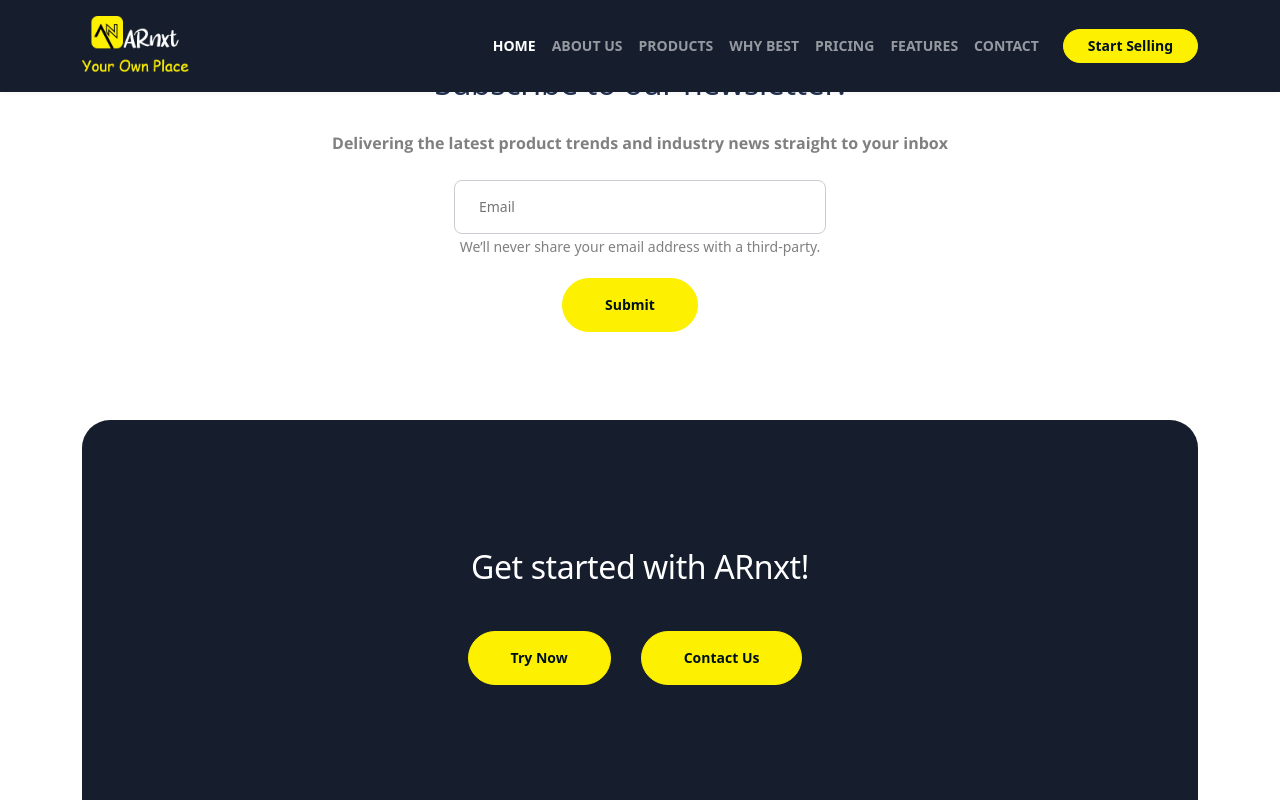
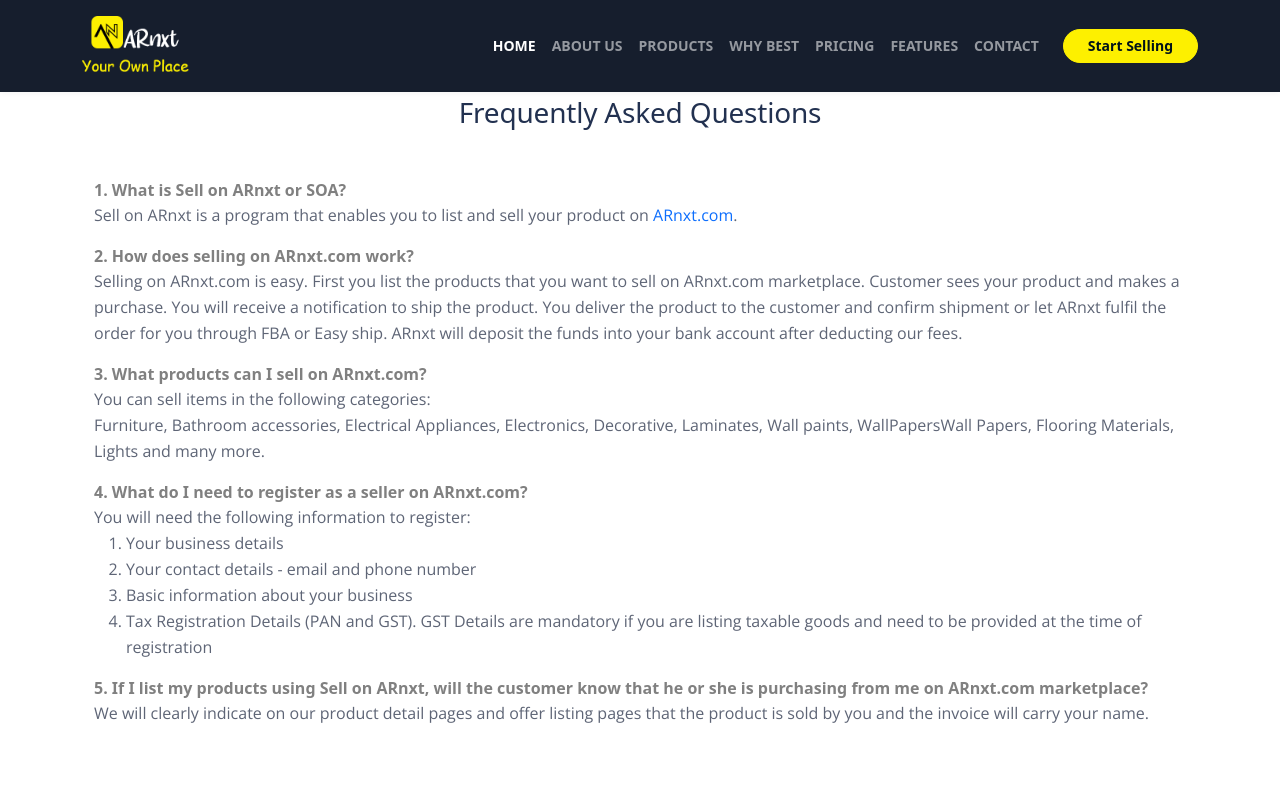
Before and after one commit to quleep/new-arnxt-landing-page, a React (Create React App) app: page /faqs in a window 1280 px wide. Shown: the top 800 px of the page. Built offline with nearby package versions, Linux system fonts and the light colour scheme.

Commit message:
faqs added

```diff
--- a/src/Component/Faqs.js
+++ b/src/Component/Faqs.js
@@ -1,11 +1,93 @@
-import React from 'react';
+import React, {useEffect} from 'react';
 
 function Faqs() {
-    return (
-        <div>
-
+  // scrolled to top when redirected from a page
+  useEffect(() => {
+    window.scrollTo(0, 0);
+  }, []);
+  return (
+    <div className="mt-5 p-5">
+      <div className="container text-start">
+        {/* heading start */}
+        <div className="">
+          <h3 className="text-center">Frequently Asked Questions</h3>
         </div>
-    )
+        {/* heading end */}
+        {/* description start */}
+        <div name="description" className="my-5 container-fluid ar-grey-font">
+          <div className="pane-content">
+            <div className="installation-steps">
+              <div className="installation-step">
+                <b className="step-title">1. What is Sell on ARnxt or SOA?</b>
+                <p className="step-content">
+                  Sell on ARnxt is a program that enables you to list and sell
+                  your product on <a href="https://arnxt.com">ARnxt.com</a>.
+                </p>
+              </div>
+              <div className="installation-step">
+                <b className="step-title">
+                  2. How does selling on ARnxt.com work?
+                </b>
+                <p className="step-content">
+                  Selling on ARnxt.com is easy. First you list the products that
+                  you want to sell on ARnxt.com marketplace. Customer sees your
+                  product and makes a purchase. You will receive a notification
+                  to ship the product. You deliver the product to the customer
+                  and confirm shipment or let ARnxt fulfil the order for you
+                  through FBA or Easy ship. ARnxt will deposit the funds into
+                  your bank account after deducting our fees.
+                </p>
+              </div>
+              <div className="installation-step">
+                <b className="step-title">
+                  3. What products can I sell on ARnxt.com?
+                </b>
+                <p className="step-content">
+                  You can sell items in the following categories:
+                  <br />
+                  Furniture, Bathroom accessories, Electrical Appliances,
+                  Electronics, Decorative, Laminates, Wall paints,
+                  WallPapersWall Papers, Flooring Materials, Lights and many
+                  more.
+                </p>
+              </div>
+              <div className="installation-step">
+                <b className="step-title">
+                  4. What do I need to register as a seller on ARnxt.com?
+                </b>
+                <p className="step-content">
+                  You will need the following information to register:
+                  <br />
+                  <ol type="1">
+                    <li>Your business details</li>
+                    <li>Your contact details - email and phone number</li>
+                    <li>Basic information about your business</li>
+                    <li>
+                      Tax Registration Details (PAN and GST). GST Details are
+                      mandatory if you are listing taxable goods and need to be
+                      provided at the time of registration
+                    </li>
+                  </ol>
+                </p>
+              </div>
+              <div className="installation-step">
+                <b className="step-title">
+                  5. If I list my products using Sell on ARnxt, will the
+                  customer know that he or she is purchasing from me on
+                  ARnxt.com marketplace?
+                </b>
+                <p className="step-content">
+                  We will clearly indicate on our product detail pages and offer
+                  listing pages that the product is sold by you and the invoice
+                  will carry your name.
+                </p>
+              </div>
+            </div>
+          </div>
+        </div>
+      </div>
+    </div>
+  );
 }
 
 export default Faqs;
```
